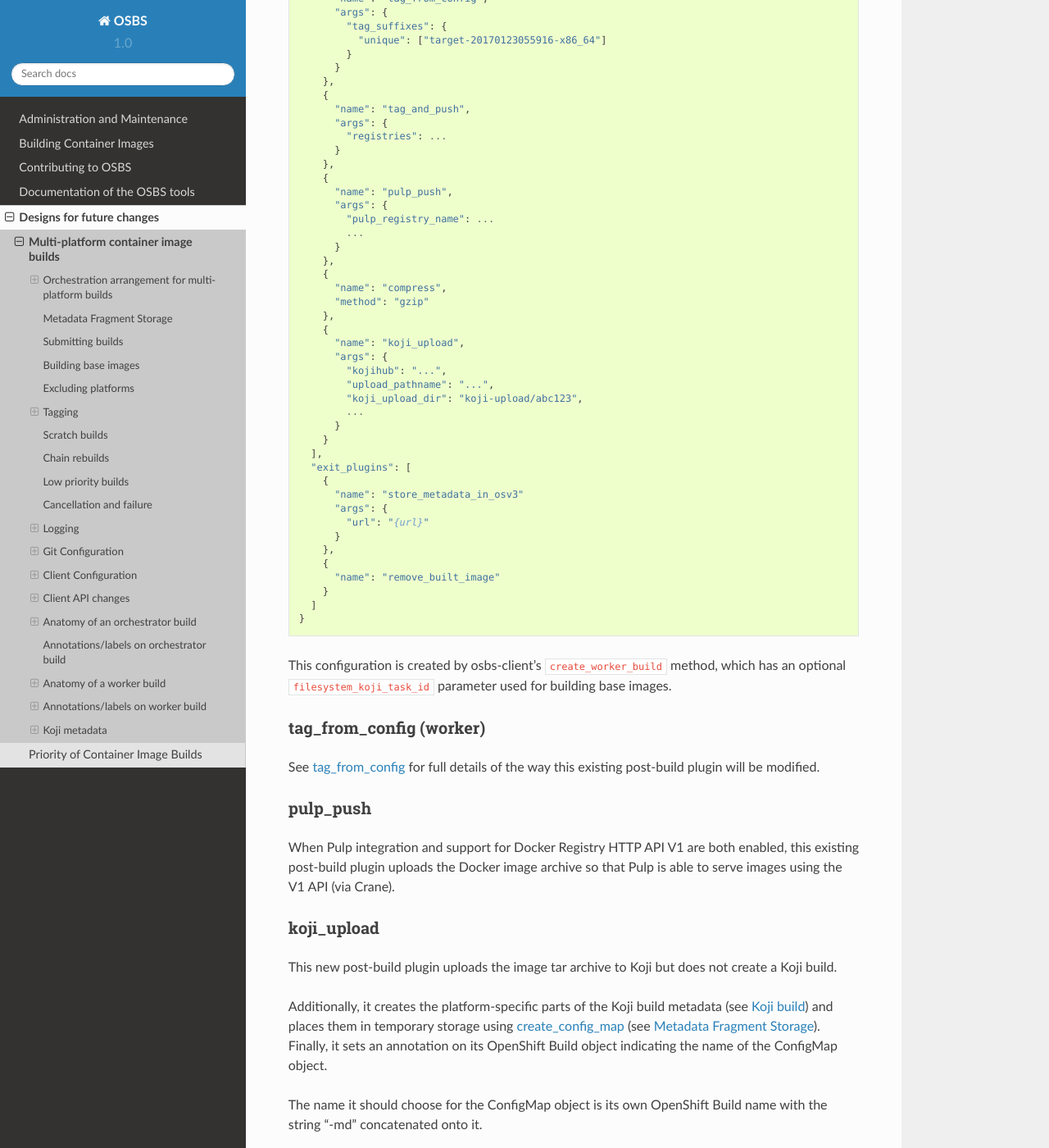
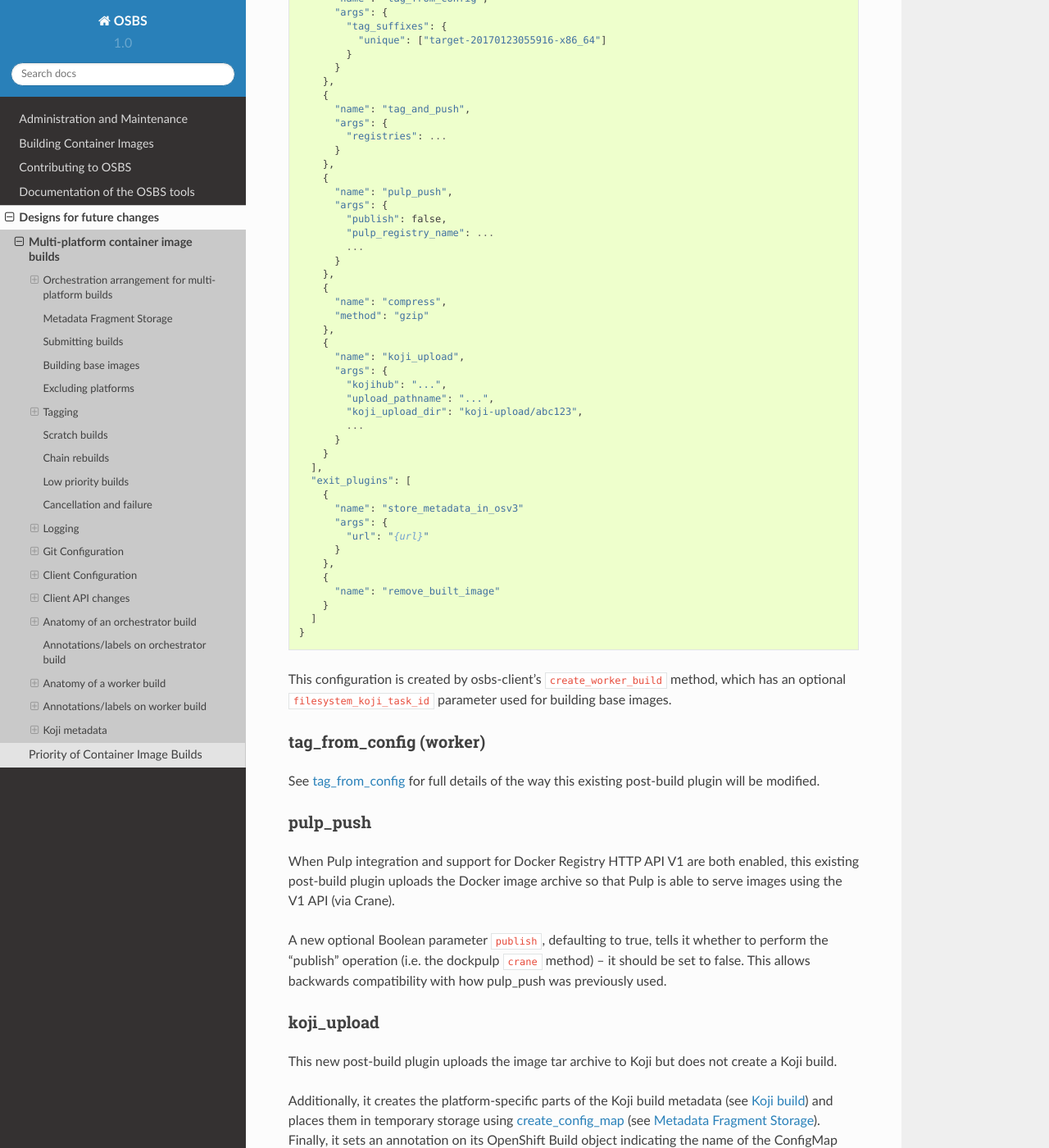
Before and after one commit to containerbuildsystem/osbs-docs, a Sphinx documentation site: the page built from docs/multiarch.rst, in a window 1280 px wide and 1400 px high, scrolled down 24325 px. Shown: the whole window at 82% size. Built offline with Sphinx 7.4.7 and the Read the Docs theme 2.0.0, drawn with Linux system fonts in a browser that asks for light colours.

Commit message:
Describe pulp_push 'publish' parameter
Signed-off-by: Tim Waugh <twaugh@redhat.com>

```diff
--- a/docs/multiarch.rst
+++ b/docs/multiarch.rst
@@ -1361,6 +1361,7 @@ for a worker build::
       {
         "name": "pulp_push",
         "args": {
+          "publish": false,
           "pulp_registry_name": ...
           ...
         }
@@ -1409,6 +1410,11 @@ When Pulp integration and support for Docker Registry HTTP API V1 are
 both enabled, this existing post-build plugin uploads the Docker image
 archive so that Pulp is able to serve images using the V1 API (via
 Crane).
+
+A new optional Boolean parameter ``publish``, defaulting to true, tells
+it whether to perform the "publish" operation (i.e. the dockpulp
+``crane`` method) -- it should be set to false. This allows backwards
+compatibility with how pulp_push was previously used.
 
 koji_upload
 ~~~~~~~~~~~
```
